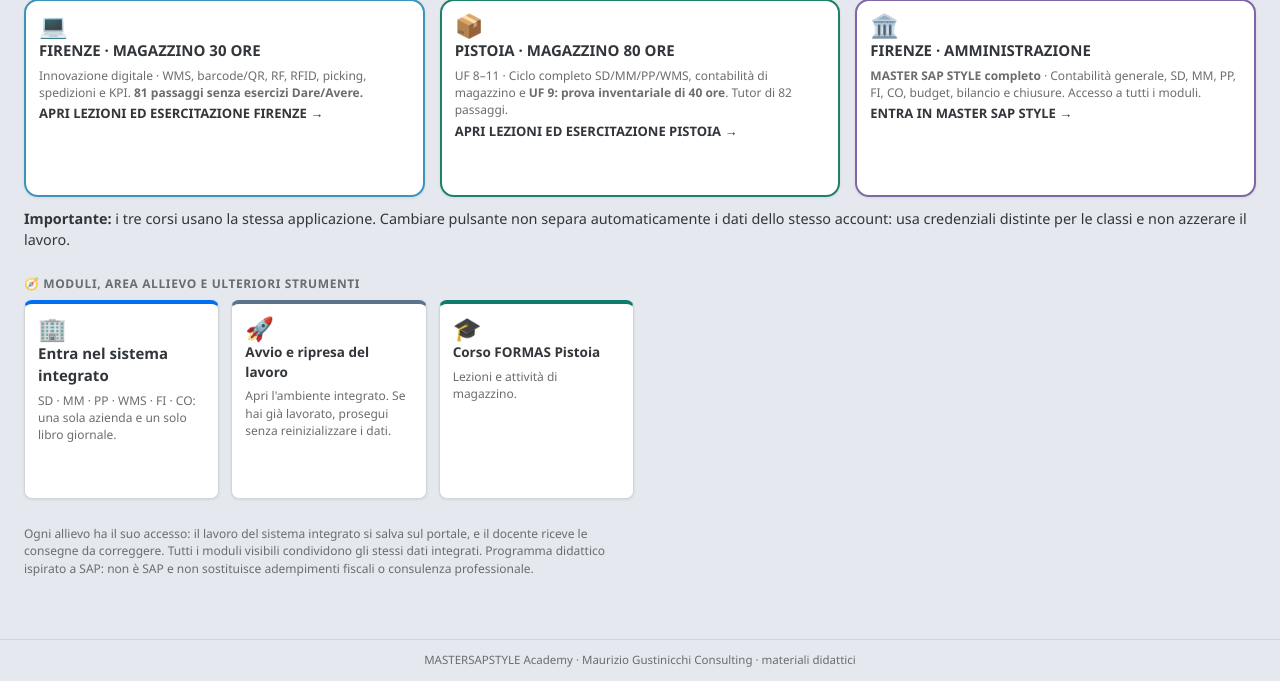
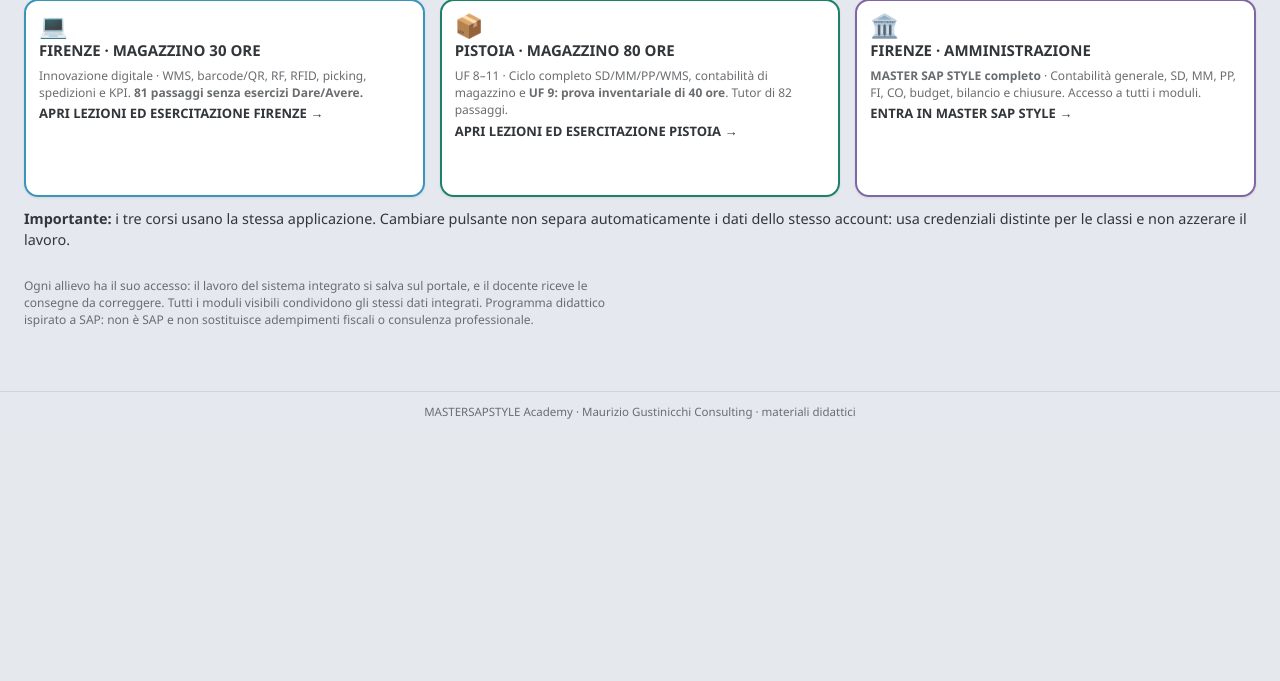
Before and after one commit to Maurizio-7887/MASTERSAPSTYLE-ACADEMY, a Flask app: page / in a window 1280 px wide. Shown: the part 470-1151 px from the top of the page. After the commit the page ends 889 px from the top, so only its background shows below. Run offline with Flask 3, Linux system fonts and the light colour scheme; some libraries are stand-ins or nearby versions.

Commit message:
Show exactly three course entry tiles on homepage; remove redundant legacy integrated-system, resume and FORMAS buttons without deleting program features

```diff
--- a/app/blueprints/portale/templates/portale/home.html
+++ b/app/blueprints/portale/templates/portale/home.html
@@ -60,20 +60,6 @@
     </div>
     <p style="margin-top:12px;font-size:.9rem"><strong>Importante:</strong> i tre corsi usano la stessa applicazione. Cambiare pulsante non separa automaticamente i dati dello stesso account: usa credenziali distinte per le classi e non azzerare il lavoro.</p>
   </section>
-  <div class="msa-gruppo">🧭 Moduli, area allievo e ulteriori strumenti</div>
-  <div class="msa-tiles">
-    <a class="msa-tile grande g-magazzino" href="{{ url_for('portale.ingresso', versione='vuoto') }}">
-      <span class="ic" aria-hidden="true">🏢</span><b>Entra nel sistema integrato</b>
-      <p>SD · MM · PP · WMS · FI · CO: una sola azienda e un solo libro giornale.</p>
-    </a>
-    <a class="msa-tile g-impostazioni" href="{{ url_for('erp_dati.avvio', versione='vuoto') }}">
-      <span class="ic" aria-hidden="true">🚀</span><b>Avvio e ripresa del lavoro</b>
-      <p>Apri l'ambiente integrato. Se hai già lavorato, prosegui senza reinizializzare i dati.</p>
-    </a>
-    <a class="msa-tile g-formazione" href="{{ url_for('formazione.formas', versione='vuoto') }}">
-      <span class="ic" aria-hidden="true">🎓</span><b>Corso FORMAS Pistoia</b><p>Lezioni e attività di magazzino.</p>
-    </a>
-  </div>
   <p class="msa-lp-nota">Ogni allievo ha il suo accesso: il lavoro del sistema integrato si salva sul portale, e il docente riceve le consegne da correggere. Tutti i moduli visibili condividono gli stessi dati integrati. Programma didattico ispirato a SAP: non è SAP e non sostituisce adempimenti fiscali o consulenza professionale.</p>
 </main>
 <div class="msa-lp-piede">MASTERSAPSTYLE Academy · Maurizio Gustinicchi Consulting · materiali didattici</div>
```
